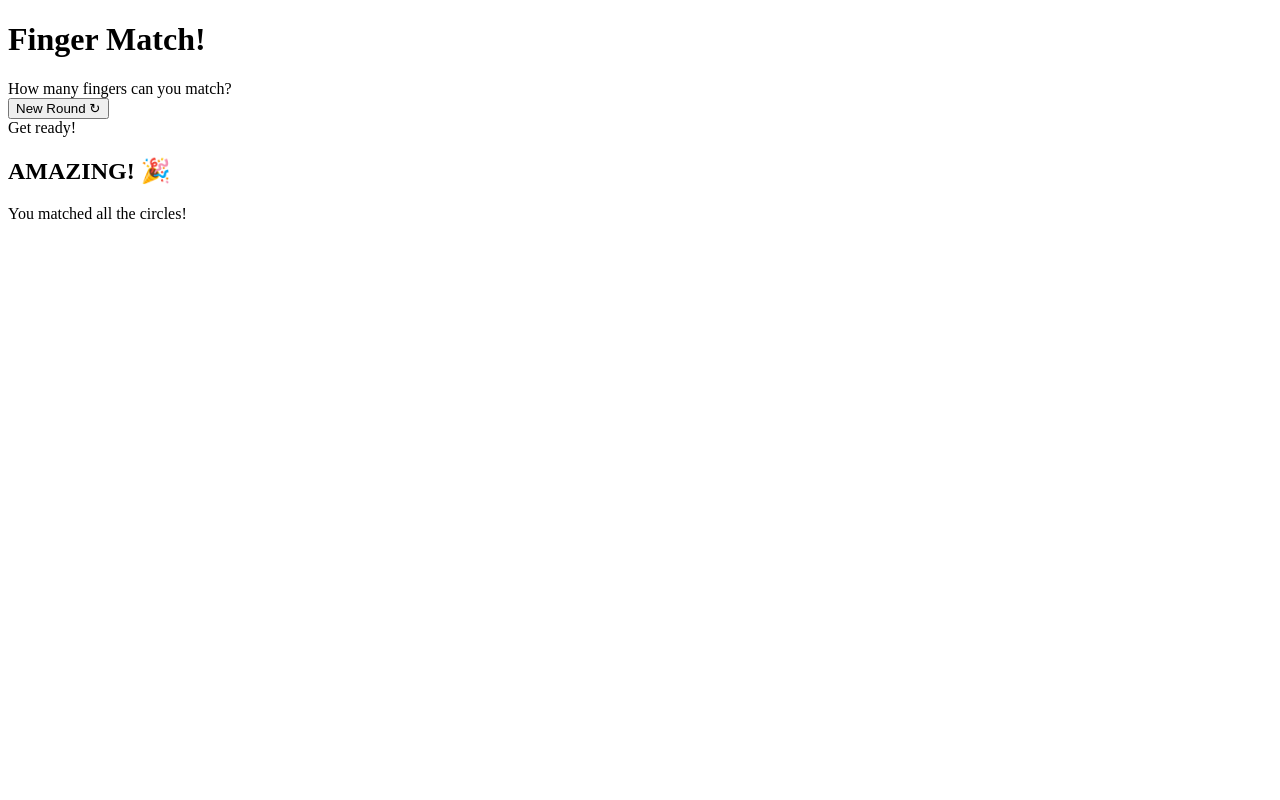
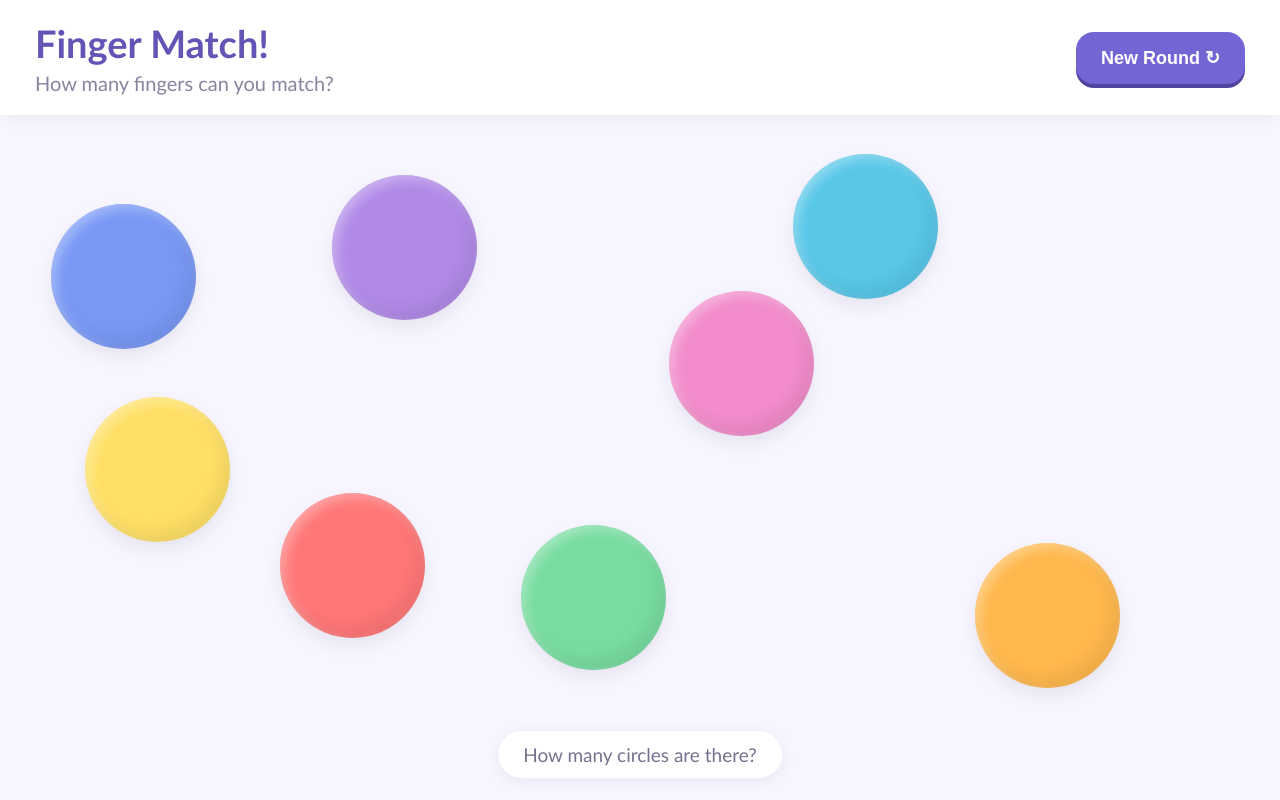
Before and after one commit to ShanSTang/learningTool, a plain HTML site: page index.html in a window 1280 px wide. Drawn offline with Linux system fonts and the light colour scheme.

Commit message:
Link CSS and JS files in index.html

```diff
--- a/index.html
+++ b/index.html
@@ -8,7 +8,7 @@
 
 <title>Finger Match!</title>
 
-<style> </style>
+<link href="style.css" rel="stylesheet"/>
 </head>
 
 <body>
@@ -33,7 +33,7 @@
     <p>You matched all the circles!</p>
 </div>
 
-<script> </script>
+<script src="app.js"></script>
 
 </body>
 </html>
```
